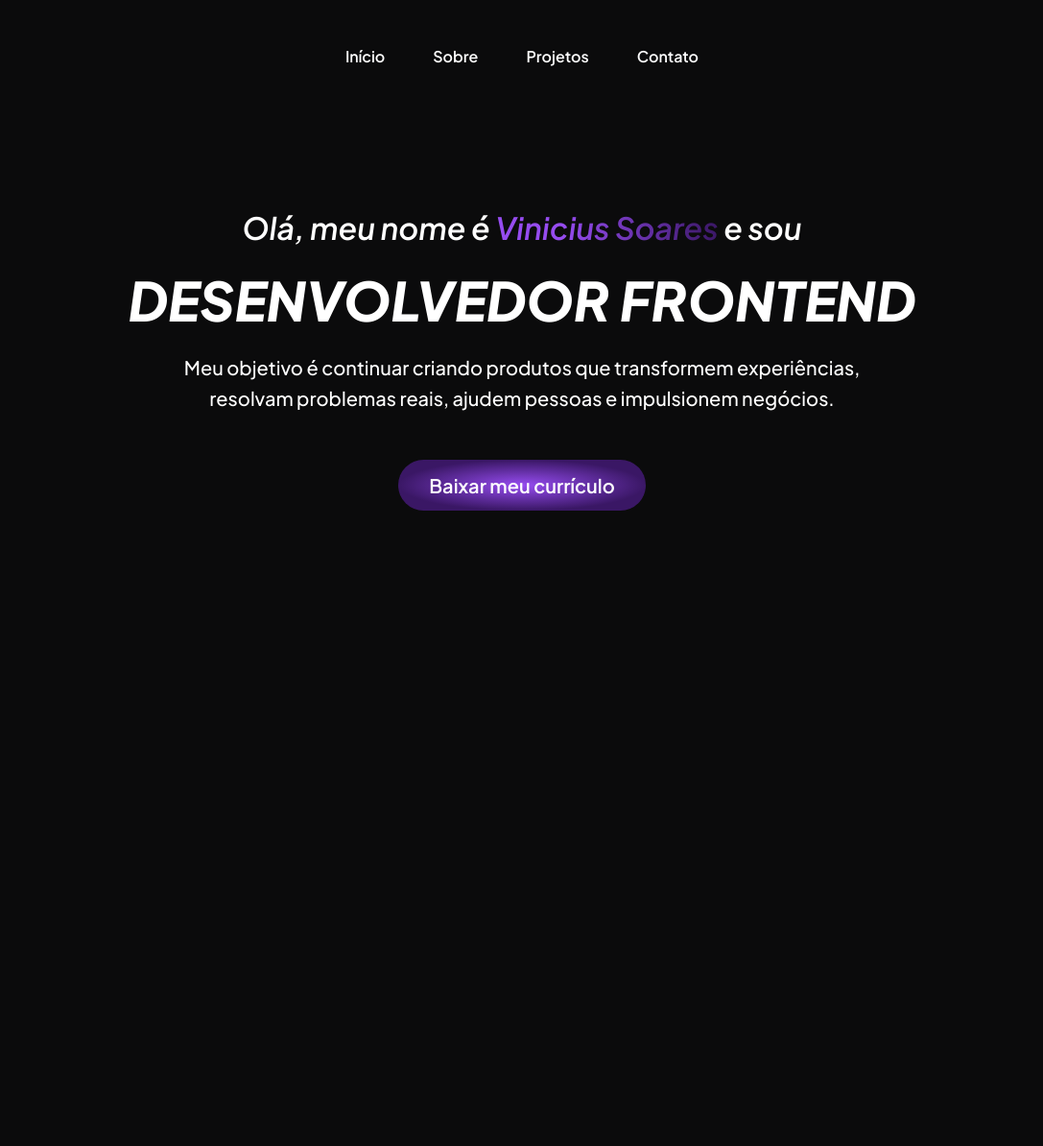
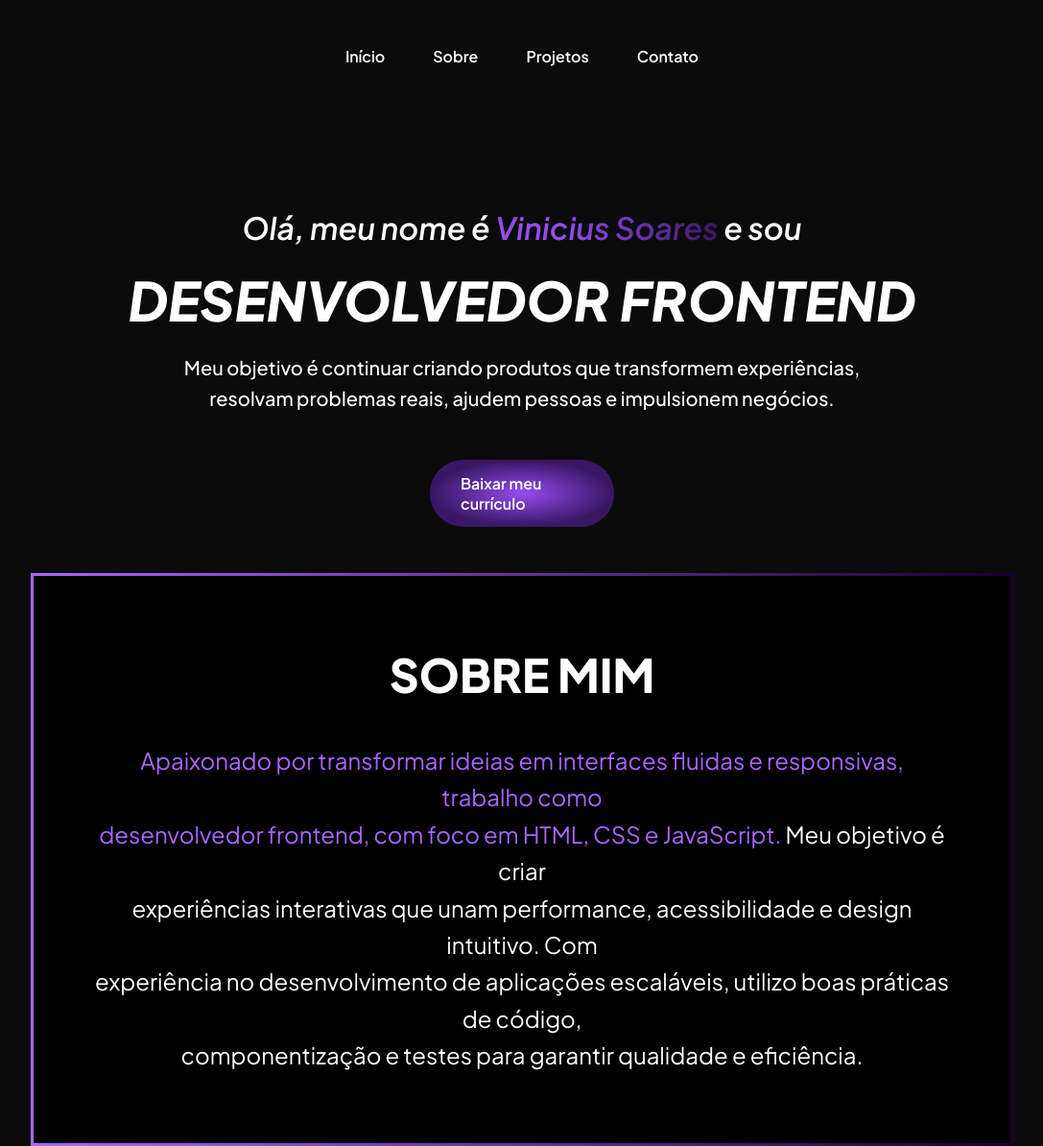
Before and after one commit to VinnySoares12/Portfolio, a plain HTML site: page index.html in a window 1280 px wide. Shown: the whole page at 96% size, without its empty margins (96-1183 px from the left). Before the commit the page ends 800 px from the top, so only its background shows below. Drawn offline with Linux system fonts and the light colour scheme.

Commit message:
feat: adding about me

```diff
--- a/index.html
+++ b/index.html
@@ -1,39 +1,56 @@
 <!DOCTYPE html>
 <html lang="en">
   <head>
-    <meta charset="UTF-8">
-    <meta name="viewport" content="width=device-width, initial-scale=1.0">
+    <meta charset="UTF-8" />
+    <meta name="viewport" content="width=device-width, initial-scale=1.0" />
 
-    <link rel="stylesheet" href="style.css">
-
+    <link rel="stylesheet" href="style.css" />
 
     <title>Vinicius Portfolio</title>
   </head>
   <body>
     <nav class="btn-nav">
-        <ul><a href="#"class="line">Início</a></ul>
-        <ul><a href="#"class="line">Sobre</a></ul>
-        <ul><a href="#"class="line">Projetos</a></ul>
-        <ul><a href="#"class="line">Contato</a></ul>
+      <ul>
+        <a href="#" class="line">Início</a>
+      </ul>
+      <ul>
+        <a href="#" class="line">Sobre</a>
+      </ul>
+      <ul>
+        <a href="#" class="line">Projetos</a>
+      </ul>
+      <ul>
+        <a href="#" class="line">Contato</a>
+      </ul>
     </nav>
 
     <section class="home">
-        <h2>Olá, meu nome é <span class="degrade">Vinicius Soares</span> e sou</h2>
+      <h2>
+        Olá, meu nome é <span class="degrade">Vinicius Soares</span> e sou
+      </h2>
       <h1>desenvolvedor frontend</h1>
-        <p>Meu objetivo é continuar criando produtos que transformem experiências,<br> resolvam problemas reais, ajudem pessoas e impulsionem negócios.</p>
+      <p>
+        Meu objetivo é continuar criando produtos que transformem
+        experiências,<br />
+        resolvam problemas reais, ajudem pessoas e impulsionem negócios.
+      </p>
+    </section>
 
-        <a href="" class="download-button" download=""#>
-           <p class="download-text">Baixar meu currículo</p>
+    <a href="#" class="btn-curriculo" download="#" >
+      <p class="btn-text">Baixar meu currículo</p>
     </a>
 
+    <section>
+        <div class="about">
+            <h1>Sobre mim</h1>
+            <p><span class="degrade-about">Apaixonado por transformar ideias em interfaces fluidas e responsivas, trabalho como <br> desenvolvedor frontend, com foco em HTML, CSS e JavaScript.</span> Meu objetivo é criar <br> experiências interativas que unam performance, acessibilidade e design intuitivo. Com <br> experiência no desenvolvimento de aplicações escaláveis, utilizo boas práticas de código, <br> componentização e testes para garantir qualidade e eficiência.</p>
+        </div>
     </section>
-
 
 
 
 
     <section></section>
     <section></section>
-    <section></section>
   </body>
 </html>
--- a/style.scss
+++ b/style.scss
@@ -40,7 +40,7 @@ body {
     right: 0;
     bottom: 0;
     height: 3px;
-    background: linear-gradient(90deg, #964CF0, #170033); /* Cor da barra */
+    background: linear-gradient(90deg, #964cf0, #170033); /* Cor da barra */
     transform: scaleX(0);
     transition: transform 0.3s ease;
   }
@@ -85,29 +85,67 @@ body {
   }
 }
 
-.download-button {
-  display: inline-flex;
+.btn-curriculo {
+  color: $text-color;
+  text-decoration: none;
+  display: flex;
   align-items: center;
   justify-content: center;
-  gap: 10px;
+  background: #964cf0;
+  font-weight: 600;
+
+  margin: 48px auto;
+
+  border-radius: 150px;
+  width: 15%;
   padding: 14px 32px;
-  margin-top: 48px;
-  text-decoration: none;
-  position: relative;
-  background-color: rgba(255, 255, 255, 1);
-  border-radius: 60px;
-  overflow: hidden;
   background: radial-gradient(
-    50% 50% at 50% 50%,
-    rgb(149.88, 76.04, 240.12) 0%,
-    rgb(57.91, 22.71, 100.94) 100%
+    48.85% 48.86% at 50% 50%,
+    #964cf0 0%,
+    #3a1765 100%
   );
 
-  .download-text {
-    font-weight: 600;
-    color: #ffffff;
-    font-size: 20px;
-    letter-spacing: 0;
-    line-height: normal;
+  .btn-text {
+    transition: 0.3s;
+  }
+  .btn-text:hover {
+    color: #170033;
   }
 }
+
+// about
+
+.about {
+  display: flex;
+  flex-direction: column;
+  align-items: center;
+  gap: 40px;
+  border: 3px solid transparent;
+  border-image: linear-gradient(to right, #AA65FF, #170033) 1;
+  border-radius: 10px;
+  width: 80%;
+  max-width: 1200px;
+  margin: 0 auto;
+  padding: 72px 64px;
+
+  background: #000;
+
+
+  h1 {
+    text-transform: uppercase;
+    font-size: 48px;
+    font-weight: 800;
+  }
+
+  p,
+  span {
+    line-height: 160%;
+    font-size: 24px;
+    font-weight: 400;
+    text-align: center;
+  }
+
+  span {
+    color: #aa65ff;
+  }
+}
```
Also changed, not shown: style.css, 1 other file. Lines whose indentation alone changed are shown as unchanged.
